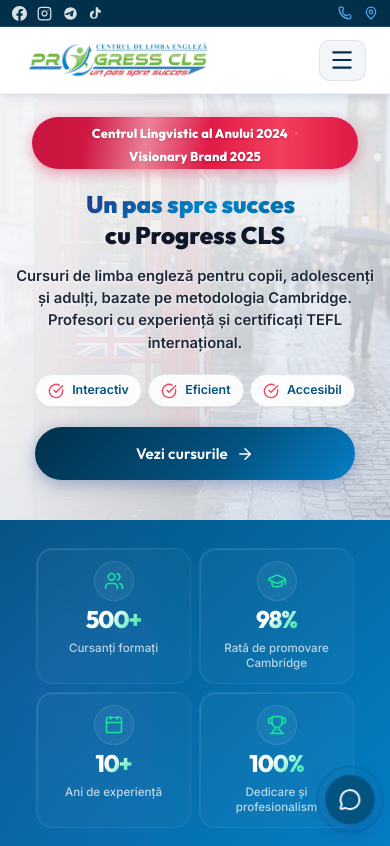
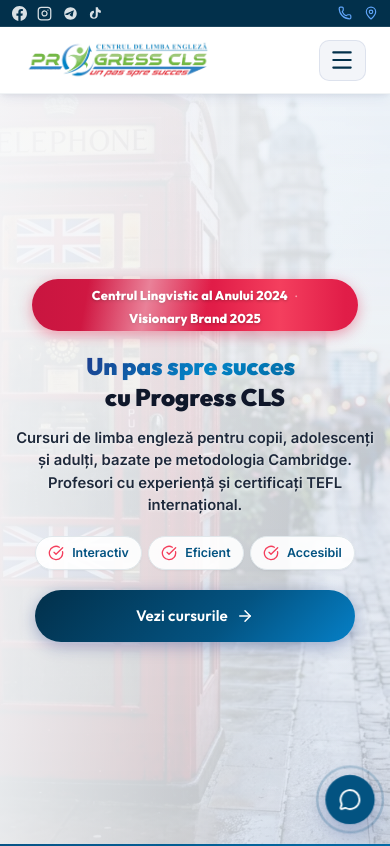
Before and after one commit to cyberfolksmd/progres-cls, a React (Vite) app: page / in a window 390 px wide. Shown: the top 846 px of the page. Built offline with nearby package versions, Linux system fonts and the light colour scheme.

Commit message:
fix: hero mobile height and badge display

```diff
--- a/src/index.css
+++ b/src/index.css
@@ -2476,7 +2476,7 @@
   /* HERO MOBILE CLEANUP */
   .hero-uk-theme {
     padding-top: 6.8rem !important;
-    min-height: auto !important;
+    min-height: 100vh !important;
     padding-bottom: 2.5rem !important;
   }
   .hero-container {
@@ -2485,7 +2485,7 @@
     gap: 1.5rem !important;
     padding: 0 0.85rem !important;
   }
-  .hero-award-badge {
+  .hero-award-badge:not(.desktop-only) {
     display: inline-flex !important;
     align-items: center !important;
     justify-content: center !important;
```
